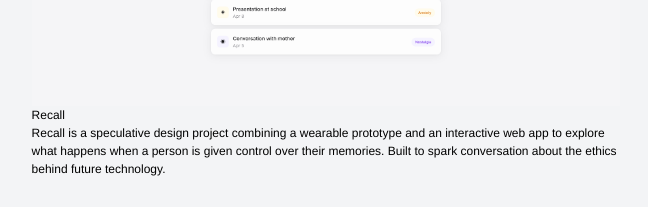
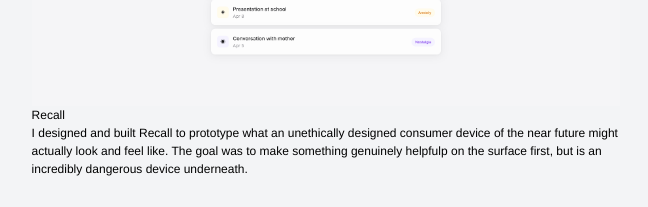
Before and after one commit to ivnccy/portfolio, a Vue app: page / in a window 1280 px wide. Shown: the part 879-1086 px from the top of the page, without its empty margins (314-962 px from the left). Built offline with nearby package versions, Linux system fonts and the light colour scheme.

Commit message:
description update

```diff
--- a/src/components/Projects.vue
+++ b/src/components/Projects.vue
@@ -32,7 +32,7 @@ const projects = [
     id: 4,
     title: 'Recall',
     link: '',
-    description: 'Recall is a speculative design project combining a wearable prototype and an interactive web app to explore what happens when a person is given control over their memories. Built to spark conversation about the ethics behind future technology.',
+    description: 'I designed and built Recall to prototype what an unethically designed consumer device of the near future might actually look and feel like. The goal was to make something genuinely helpfulp on the surface first, but is an incredibly dangerous device underneath.',
     image: recall
   }
 
```
